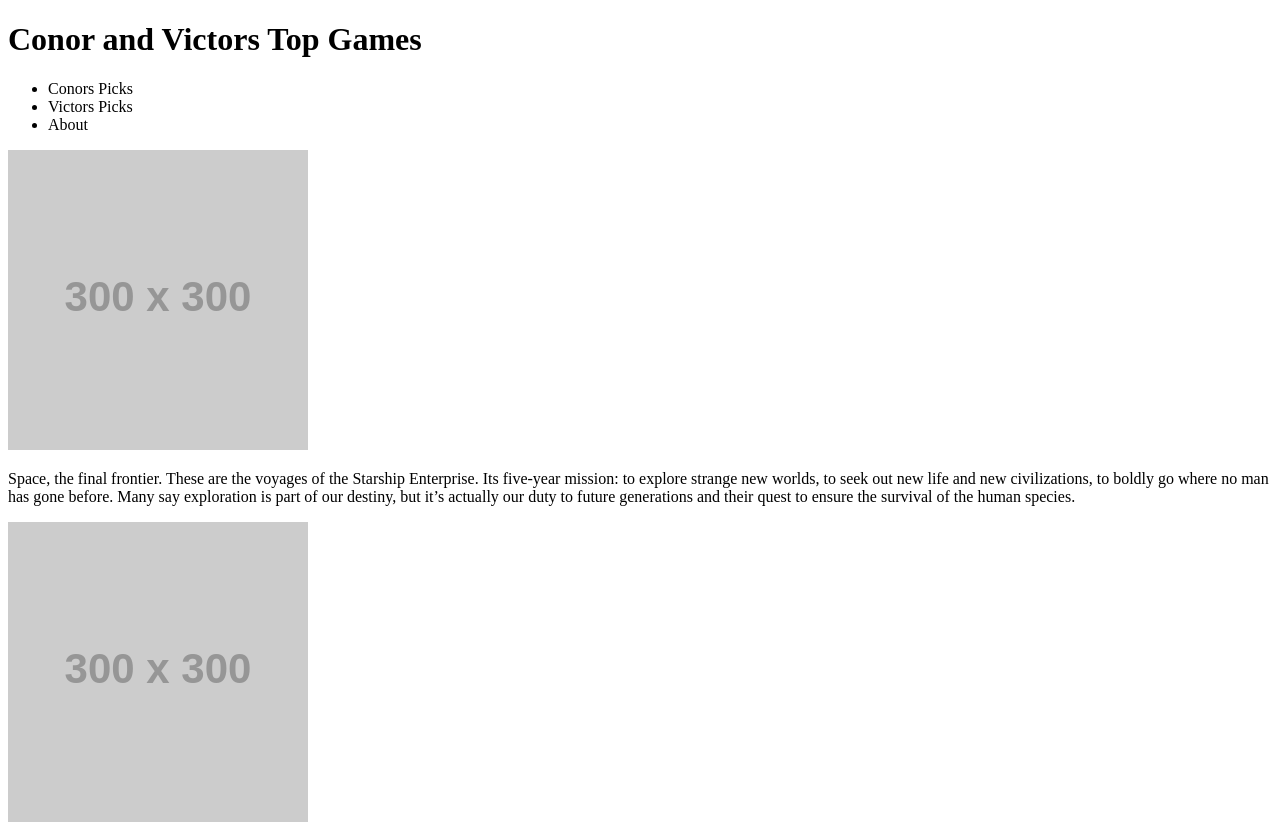
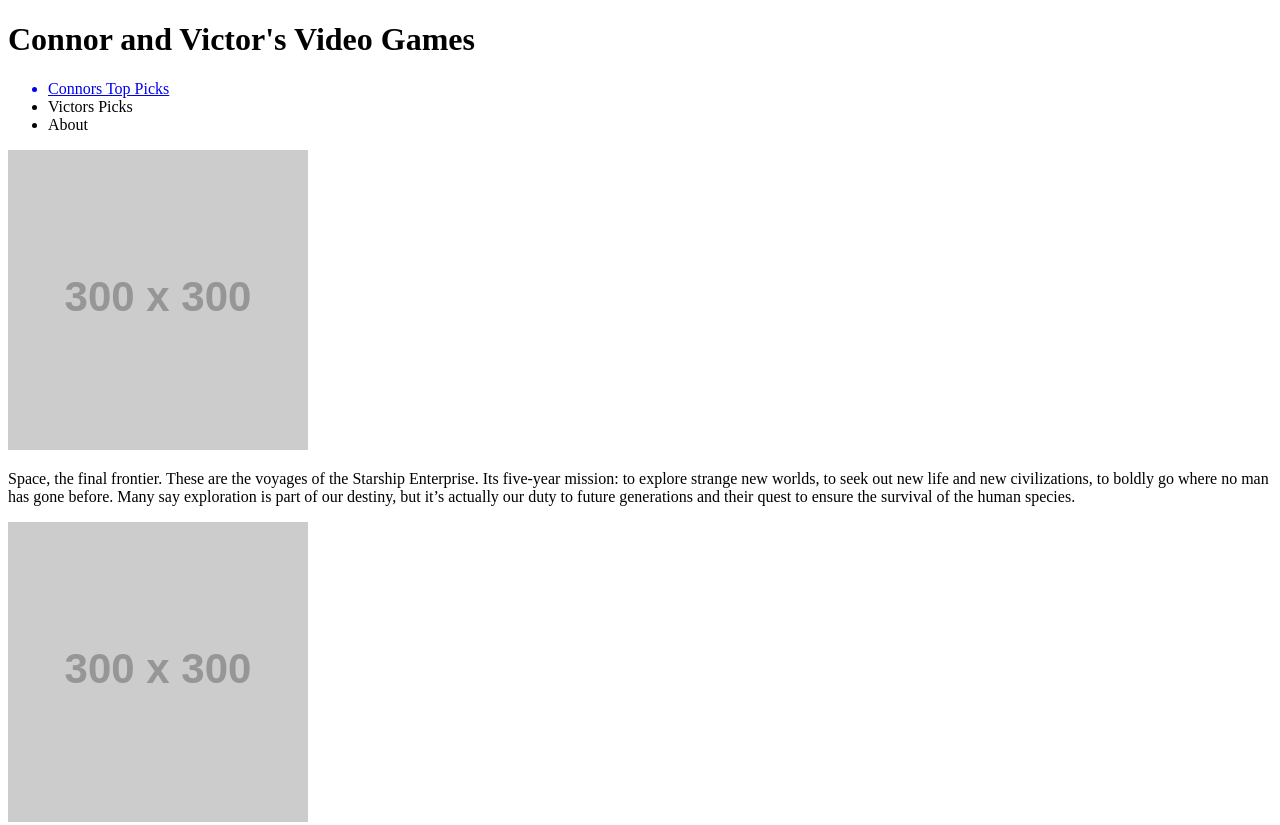
Before and after one commit to VictorSully79/VideoGamesCF102, a plain HTML site: page index.html in a window 1280 px wide. Shown: the top 825 px of the page. Drawn offline with Linux system fonts and the light colour scheme; placeholder pictures from the web are drawn by us.

Commit message:
Revisions to add hyperlink and fix spelling -m Revisions to add hyperlink and fix spelling commit -m revisions to add hyperlink and fix spelling git commit -m revisions to add hyperlink and fix spelling

```diff
--- a/index.html
+++ b/index.html
@@ -5,10 +5,10 @@
 </head>
 <body>
     <header>
-       <h1>Conor and Victors Top Games</h1>
+       <h1>Connor and Victor's Video Games</h1>
     <nav>
         <ul>
-            <li>Conors Picks</li>
+          <a href="https://connorrrrrrr.github.io/connor-and-victors-videogames/"> <li>Connors Top Picks</li></a>
             <li>Victors Picks</li>
             <li>About</li>
         </ul>
```
